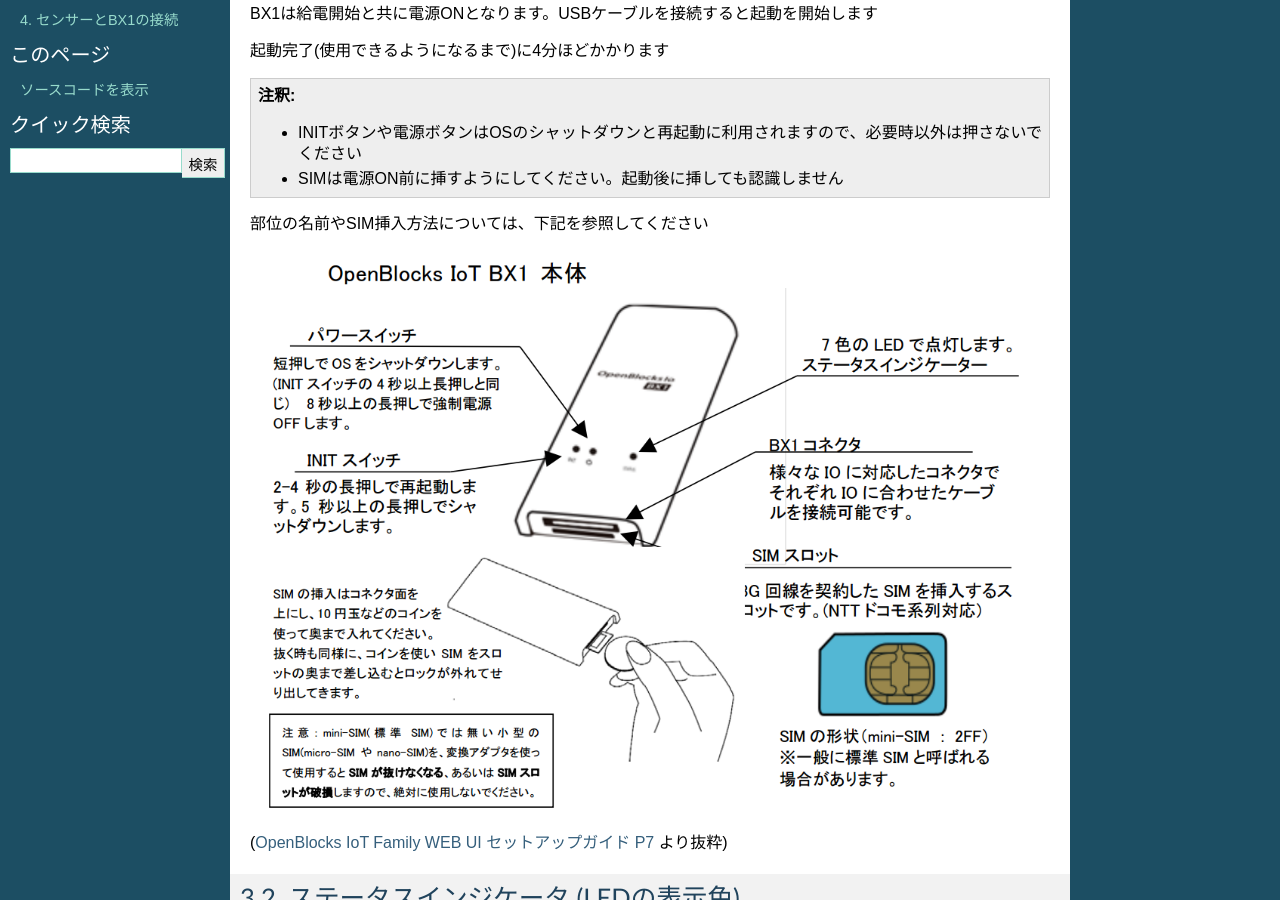
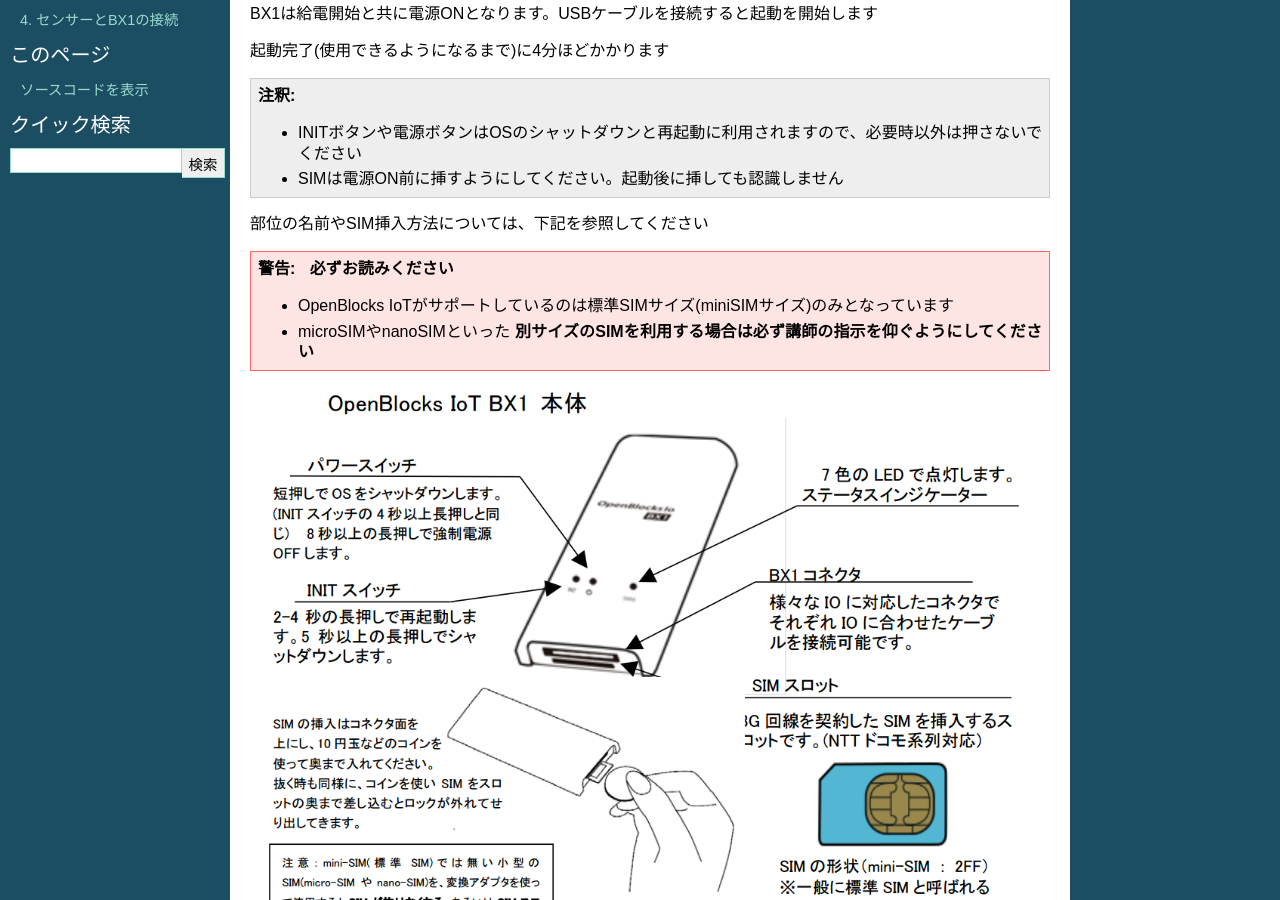
Before and after one commit to ma2shita/iot-hands-on-powered_by_openblocks_soracom_aws, a Sphinx documentation site: the page built from docs/01.rst, in a window 1280 px wide and 900 px high, scrolled down 785 px. Built offline with Sphinx 7.4.7, drawn with Linux system fonts in a browser that asks for light colours; some of the changed text lies outside the part shown.

Commit message:
Update by feedback

```diff
--- a/docs/01.rst
+++ b/docs/01.rst
@@ -22,6 +22,14 @@
   * SIMは電源ON前に挿すようにしてください。起動後に挿しても認識しません
 
 部位の名前やSIM挿入方法については、下記を参照してください
+
+.. warning::
+
+  **必ずお読みください**
+
+  * OpenBlocks IoTがサポートしているのは標準SIMサイズ(miniSIMサイズ)のみとなっています
+  * microSIMやnanoSIMといった **別サイズのSIMを利用する場合は必ず講師の指示を仰ぐようにしてください**
+
 
 .. image:: images/bx1_01_bx10.png
 
@@ -106,27 +114,27 @@
 
 ネットワーク設定画面では各項目をそれぞれ下記のとおり設定してください
 
-+---------------------------+--------------------------------------------------------------------------------+
-| ホスト名                  | <シリアル番号> (例 F2A00788)                                                   |
-+---------------------------+--------------------------------------------------------------------------------+
-| ドメイン                  | ``openblocks.local``                                                           |
-+---------------------------+--------------------------------------------------------------------------------+
-| Wi-Fi / 使用チャンネル    | <シリアル番号 最後の値> (例:F2A00788なら "8")  (0の方は10 / A~Eの方は 11)      |
-+---------------------------+--------------------------------------------------------------------------------+
-| Wi-Fi / SSID              | iotfamily_<シリアル番号> (例: iotfamily_F2A00788)                              |
-+---------------------------+--------------------------------------------------------------------------------+
-| Wi-Fi / 無線認証          | WPA-PSK                                                                        |
-+---------------------------+--------------------------------------------------------------------------------+
-| Wi-Fi / 無線暗号化        | AES                                                                            |
-+---------------------------+--------------------------------------------------------------------------------+
-| Wi-Fi / パスフレーズ      | ``openblocks``                                                                 |
-+---------------------------+--------------------------------------------------------------------------------+
-| モバイル回線 / APN        | ``soracom.io``                                                                 |
-+---------------------------+--------------------------------------------------------------------------------+
-| モバイル回線 / ユーザ名   | ``sora``                                                                       |
-+---------------------------+--------------------------------------------------------------------------------+
-| モバイル回線 / パスワード | ``sora``                                                                       |
-+---------------------------+--------------------------------------------------------------------------------+
++--------------------------------------------------------------------+--------------------------------------------------------------------------------+
+| ホスト名                                                           | <シリアル番号> (例 F2A00788)                                                   |
++--------------------------------------------------------------------+--------------------------------------------------------------------------------+
+| ドメイン                                                           | ``openblocks.local``                                                           |
++--------------------------------------------------------------------+--------------------------------------------------------------------------------+
+| Wi-Fi / 使用チャンネル *(設定項目の出し方は 下記注釈を参照のこと)* | <シリアル番号 最後の値> (例:F2A00788なら "8")  (0の方は10 / A~Eの方は 11)      |
++--------------------------------------------------------------------+--------------------------------------------------------------------------------+
+| Wi-Fi / SSID                                                       | iotfamily_<シリアル番号> (例: iotfamily_F2A00788)                              |
++--------------------------------------------------------------------+--------------------------------------------------------------------------------+
+| Wi-Fi / 無線認証                                                   | WPA-PSK                                                                        |
++--------------------------------------------------------------------+--------------------------------------------------------------------------------+
+| Wi-Fi / 無線暗号化                                                 | AES                                                                            |
++--------------------------------------------------------------------+--------------------------------------------------------------------------------+
+| Wi-Fi / パスフレーズ                                               | ``openblocks``                                                                 |
++--------------------------------------------------------------------+--------------------------------------------------------------------------------+
+| モバイル回線 / APN                                                 | ``soracom.io``                                                                 |
++--------------------------------------------------------------------+--------------------------------------------------------------------------------+
+| モバイル回線 / ユーザ名                                            | ``sora``                                                                       |
++--------------------------------------------------------------------+--------------------------------------------------------------------------------+
+| モバイル回線 / パスワード                                          | ``sora``                                                                       |
++--------------------------------------------------------------------+--------------------------------------------------------------------------------+
 
 .. note::
 
@@ -158,6 +166,11 @@
 
 WebUI上からpingを発信して確認してみます
 
+.. warning::
+
+  * 再起動の後はにOpenBlocks IoTのWi-Fiではなく、会場などのWi-Fiに接続されることがあります。WebUIに接続できない場合は接続先を確認してください
+  * pingは SORACOM Air SIM のアクティベーションが完了していないと成功しません
+
 #. WebUIにログインした後 [ネットワーク] - [通信確認]
 #. 宛先ホスト: ``metadata.soracom.io``
 
--- a/docs/03.rst
+++ b/docs/03.rst
@@ -13,6 +13,10 @@
 
 Amazon ESのクラスタを作成
 -------------------------
+
+.. warning::
+
+  * OpenBlocks IoTのWi-Fi APに接続をしている場合は、会場のWi-Fi等に切り替えてください。切り替えない場合、AWS管理画面へ接続できない・ロードが遅い等の問題が起こる他、SORACOM Airの通信料がかかる場合があります
 
 Get started (もしくはダッシュボードの Create a new domain) からAmazon ESのインスタンス作成のウィザードを開始します
 
```
Also changed, not shown: docs/00.rst (+5 -6 lines).
